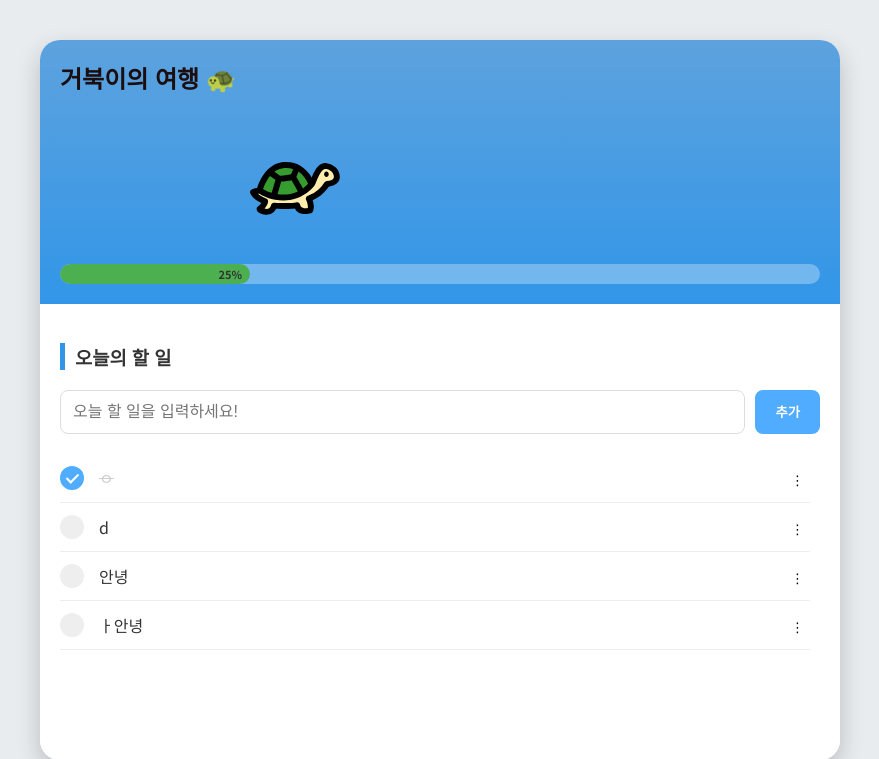
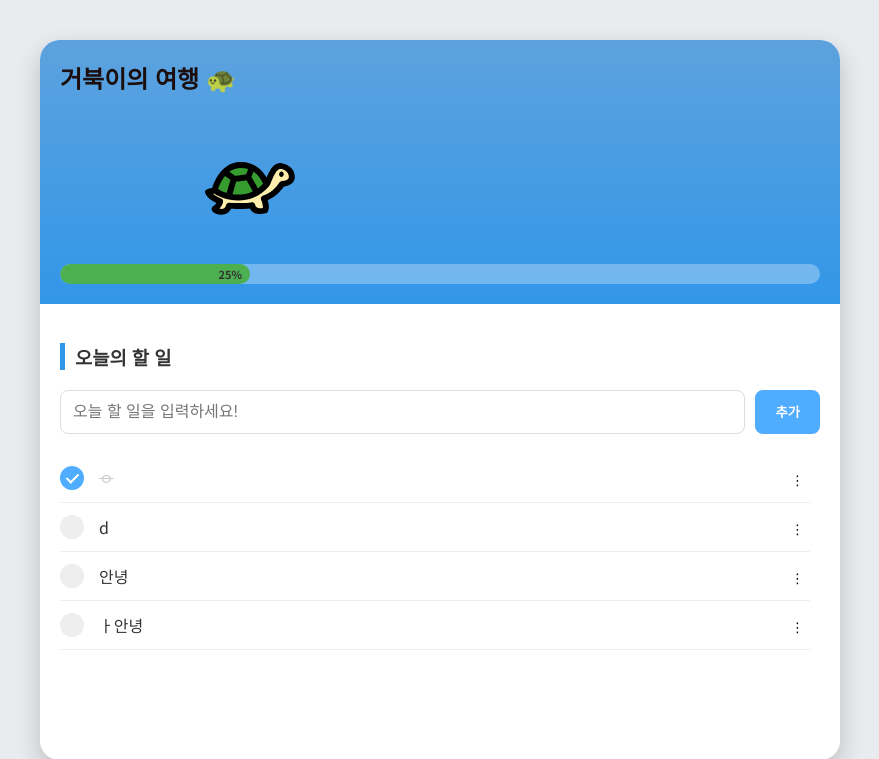
Before and after one commit to sowinblue/turtletrip-withme, a Flask app: page / in a window 1280 px wide. Shown: the top 759 px of the page, without its empty margins (200-1079 px from the left). Run offline with Flask 3, Linux system fonts and the light colour scheme.

Commit message:
fix: 1. 거북이가 달성률 0%, 100%일 때 바깥으로 빠져나가 버리는 문제 해결중

```diff
--- a/static/css/turtle.css
+++ b/static/css/turtle.css
@@ -1,3 +1,7 @@
+/* ============================================
+    1. 기본 애니메이션 설정
+    ============================================ */
+
 /* 거북이 부드럽게 움직이기 */
 .turtle-svg {
     transition: transform 0.6s ease-out;
@@ -15,11 +19,24 @@
     transition: width 0.6s ease-out;
 }
 
+/* ============================================
+    2. 거북이 컨테이너 설정
+    ============================================ */
+
 /* 1. 거북이를 감싸는 박스 설정 */
 .turtle_container {
-    position: absolute;  /* 🌟 필수: 이게 없으면 left 명령을 무시합니다 */
-    left: 0;             /* 초기 위치 */
+    position: absolute; /* 🌟 필수: 이게 없으면 left 명령을 무시합니다 */
+    bottom: 0; /* 🌟 하단에 고정 (style.css와 동기화) */
+    left: 0; /* 초기 위치 */
     transition: left 0.6s ease-out; /* 🐢 거북이가 부드럽게 기어가는 효과 */
+
+    transform: translateX(-50%);
+}
+
+/* 점프 애니메이션 시 translateX 유지하면서 점프 효과 적용 */
+.turtle_container .turtle.jump-animation {
+    /* 이미 컨테이너에 translateX가 적용되어 있으므로
+    거북이 이미지 자체에는 Y축 이동만 적용 */
 }
 
 /* 2. 거북이 이미지는 부모 박스(container)를 따라가므로 기본 설정만 유지 */
@@ -27,12 +44,14 @@
     display: block;
 }
 
-/* 3. 거북이가 기어가는 길 (부모 요소) */
+/* 거북이가 기어가는 길 (부모 요소) */
 .turtle_moveline-section {
-    position: relative;  /* 🌟 필수: 거북이 위치의 기준점이 됩니다 */
-    width: 100%;
-    height: 100px;       /* 거북이 키에 맞춰 적절히 조절 */
-    overflow: hidden;    /* 거북이가 100% 넘어가서 삐져나가지 않게 */
+position: relative; /* 🌟 필수: 거북이 위치의 기준점이 됩니다 */
+width: 100%;
+height: 100px; /* 거북이 키에 맞춰 적절히 조절 */
+overflow: visible; /* 🎯 변경: 거북이가 삐져나가도 보이게 (잘림 방지) */
+padding: 0 30px; /* 🎯 거북이 너비(90px) ÷ 2 = 45px */
+box-sizing: border-box;
 }
 
 /* ============================================
```
